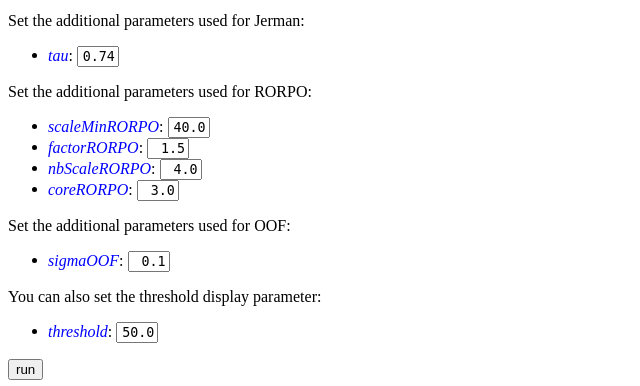
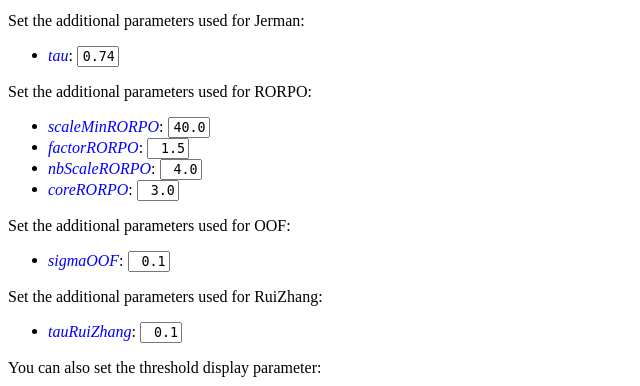
Before and after one commit to kerautret/LiverVesselnessIPOLDemo, a Python web app: template template/params.html in a window 1280 px wide. Shown: the part 256-642 px from the top of the page, without its empty margins (0-640 px from the left). Run offline with Jinja, Linux system fonts and the light colour scheme; the template is opened without the code that fills it, so the values that code supplies are empty; grey boxes are pictures that could not be loaded.

Commit message:
param RuiZhang

```diff
--- a/template/params.html
+++ b/template/params.html
@@ -271,6 +271,34 @@
 
 
 
+<p>
+  Set the additional parameters used for RuiZhang:
+</p>
+
+<ul>
+
+  <li>
+    <!-- code for slider tau -->
+    <div style="float:left;padding-right:25px">
+      <label for="tauRuiZhang"> <font color=blue><i>tauRuiZhang</i></font>:</label>
+      <input type="text" style="font-family:monospace;text-align:right"
+             size="3" id="tauRuiZhang" name="tauRuiZhang" value="0.1" />
+    </div>
+    <div id="tauRuiZhang_slider" name="tauRuiZhang_slider" style="width:280px;float:left;margin-top:4px;font-size:10pt"></div>
+    <script type="text/javascript">
+      // Turn DIV slider into a slider linked to scale
+      $(document).ready(function() {
+      createLinkedSlider('#tauRuiZhang', '#tauRuiZhang_slider', 0, 1, 0.1 );
+      });
+    </script>
+    <div style="clear:both"> </div>
+    <!-- end of code for slider -->
+  </li>
+
+
+</ul>
+
+
 <p> You can also set the threshold display parameter: </p>
 <ul>
  <li>
```
